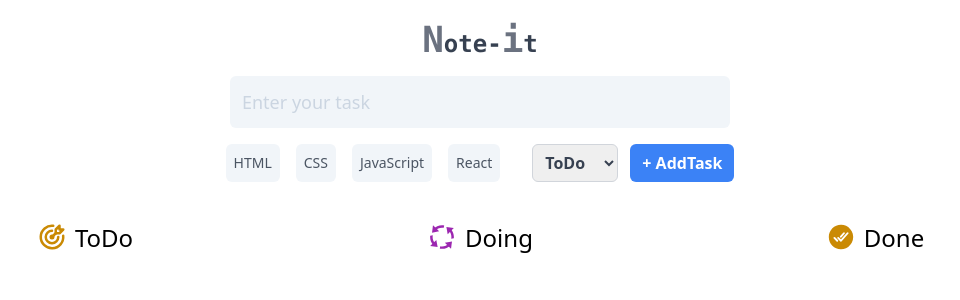
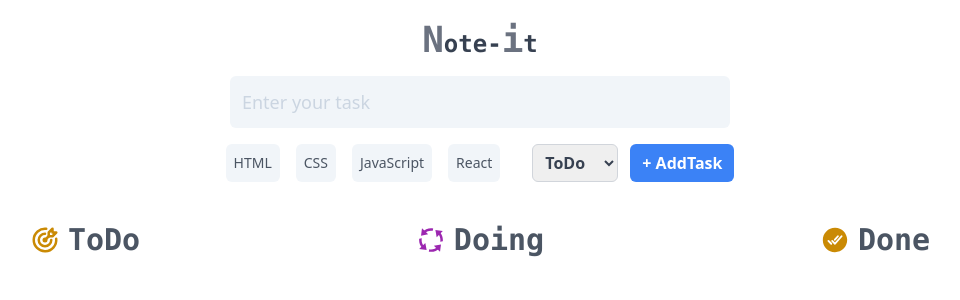
Before and after one commit to RobiMankhinStart/To_Do, a React (Vite) app: page / in a window 1280 px wide. Shown: the top 300 px of the page, without its empty margins (168-1128 px from the left). Built offline with nearby package versions, Linux system fonts and the light colour scheme.

Commit message:
changed some css for column heading

```diff
--- a/src/App.jsx
+++ b/src/App.jsx
@@ -1,4 +1,5 @@
 // import "./App.css";
+import { LuNotepadText } from "react-icons/lu";
 
 import HeaderSection from "./Components/HeaderSection";
 import TaskColumn from "./Components/TaskColumn";
--- a/src/Components/TaskColumn.jsx
+++ b/src/Components/TaskColumn.jsx
@@ -5,7 +5,7 @@ const TaskColumn = ({ icon, colName, tasks, checkStatus, handleDelete }) => {
 
   return (
     <section className="text-2xl w-[300px] lg:w-[350px] flex flex-col gap-3 items-center ">
-      <div className="flex gap-2 ">
+      <div className="flex gap-2 items-center text-gray-600 font-semibold font-mono text-3xl">
         <Icon className="text-3xl text-yellow-600" />
         {colName}
       </div>
```
